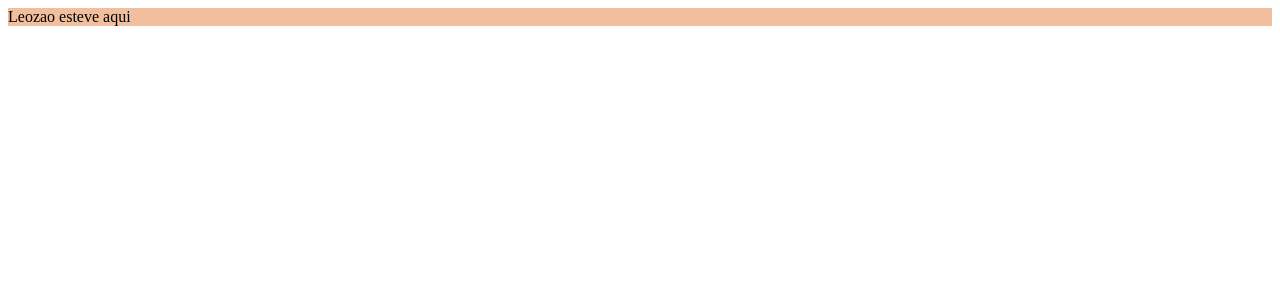
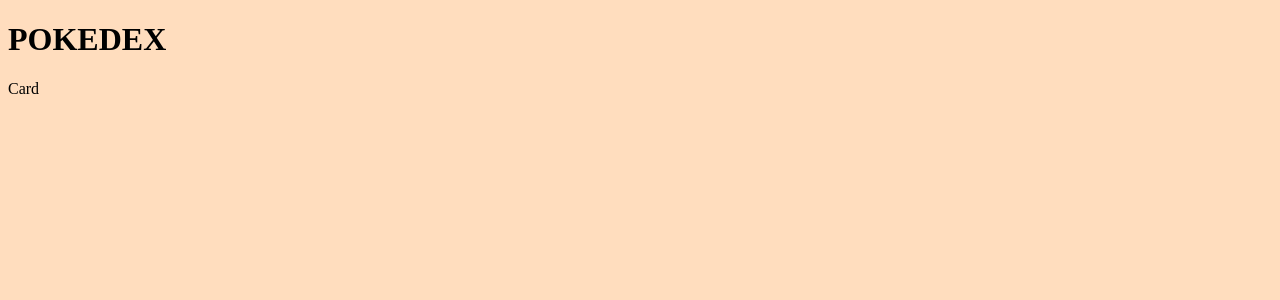
Before and after one commit to Lucas0liveira/Pokedex, a Vue app: page / in a window 1280 px wide. Shown: the top 300 px of the page. Built offline with nearby package versions, Linux system fonts and the light colour scheme.

Commit message:
small fixes

```diff
--- a/src/App.vue
+++ b/src/App.vue
@@ -1,16 +1,18 @@
 <template>
-  Leozao esteve aqui
+  <h1>POKEDEX</h1>
+  <Card />
 </template>
 
 <script>
+import Card from "../src/components/Card";
 export default {
   name: "App",
-  components: {}
+  components: { Card }
 };
 </script>
 
 <style>
-#app {
-  background: rgb(241, 191, 158);
+body {
+  background-color: rgb(255, 221, 190);
 }
 </style>
--- a/src/components/Card.vue
+++ b/src/components/Card.vue
@@ -3,7 +3,6 @@
 </template>
 
 <script>
-export default {};
 </script>
 
 <style>
```
